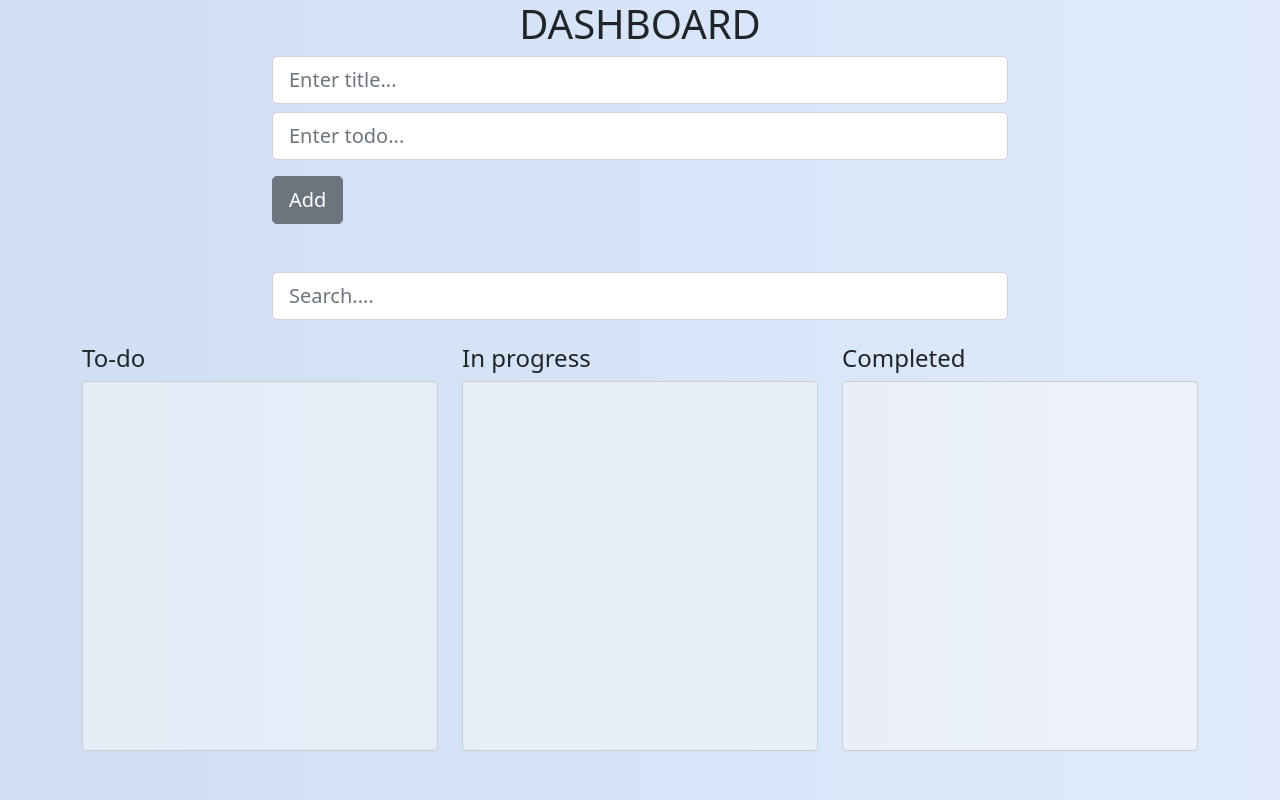
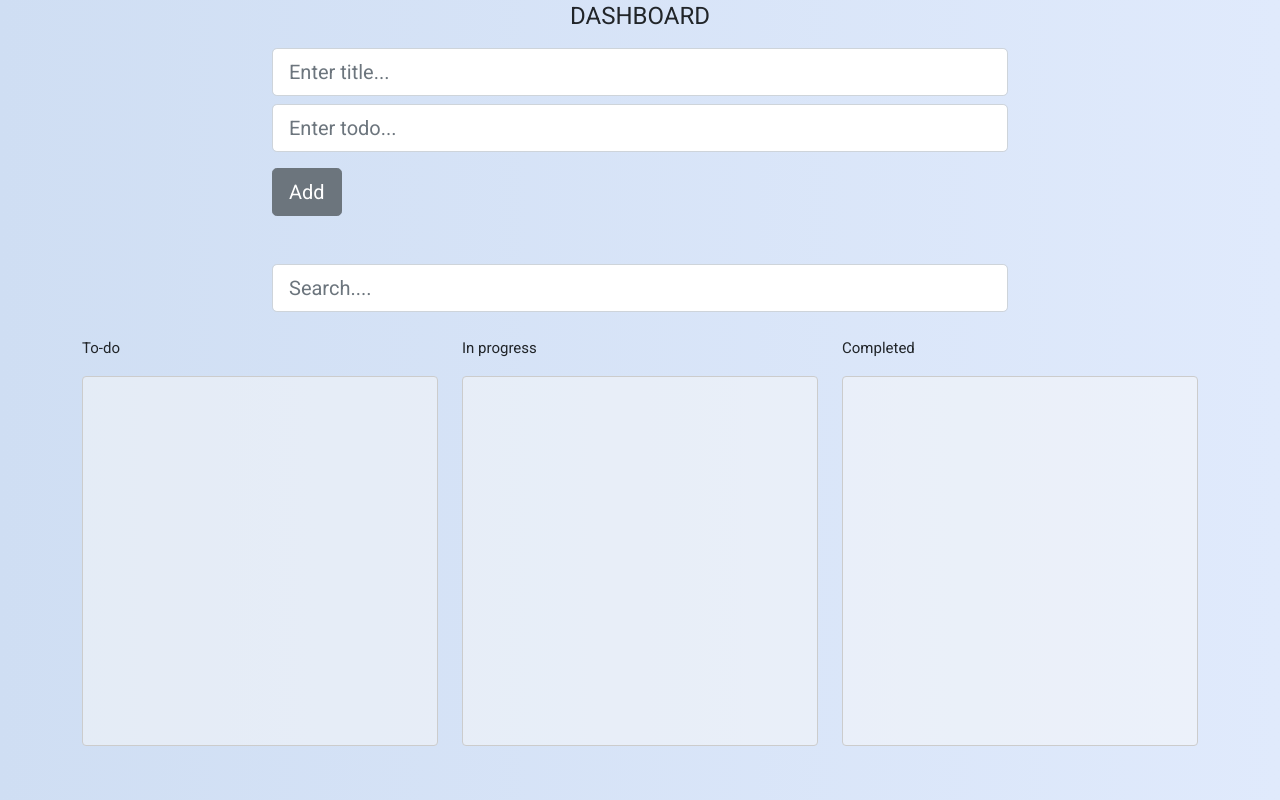
Before and after one commit to Xellenad/angular-dashboard, an Angular app: page / in a window 1280 px wide. Built offline with nearby package versions, Linux system fonts and the light colour scheme.

Commit message:
add material

```diff
--- a/angular.json
+++ b/angular.json
@@ -31,6 +31,7 @@
               "src/assets"
             ],
             "styles": [
+              "./node_modules/@angular/material/prebuilt-themes/indigo-pink.css",
               "src/styles.scss"
             ],
             "scripts": []
@@ -99,6 +100,7 @@
               "src/assets"
             ],
             "styles": [
+              "./node_modules/@angular/material/prebuilt-themes/indigo-pink.css",
               "src/styles.scss",
               "node_modules/bootstrap/scss"
             ],
--- a/src/index.html
+++ b/src/index.html
@@ -10,8 +10,11 @@
         integrity="sha384-F3w7mX95PdgyTmZZMECAngseQB83DfGTowi0iMjiWaeVhAn4FJkqJByhZMI3AhiU" crossorigin="anonymous">
   <link rel="stylesheet" href="https://cdnjs.cloudflare.com/ajax/libs/bootstrap-icons/1.5.0/font/bootstrap-icons.min.css">
   <link href="https://fonts.googleapis.com/css2?family=Montserrat:ital,wght@1,800&display=swap" rel="stylesheet">
+  <link rel="preconnect" href="https://fonts.gstatic.com">
+  <link href="https://fonts.googleapis.com/css2?family=Roboto:wght@300;400;500&display=swap" rel="stylesheet">
+  <link href="https://fonts.googleapis.com/icon?family=Material+Icons" rel="stylesheet">
 </head>
-<body>
+<body class="mat-typography">
 <app-root></app-root>
 </body>
 </html>
--- a/src/styles.scss
+++ b/src/styles.scss
@@ -5,3 +5,6 @@
   background: -webkit-linear-gradient(to right, #CFDEF3, #E0EAFC);
   background: linear-gradient(to right, #CFDEF3, #E0EAFC);
 }
+
+html, body { height: 100%; }
+body { margin: 0; font-family: Roboto, "Helvetica Neue", sans-serif; }
```
Also changed, not shown: 1 other file (tests, documents, lock files or other folders).
